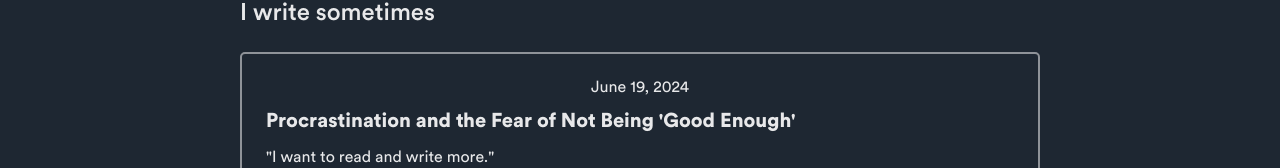
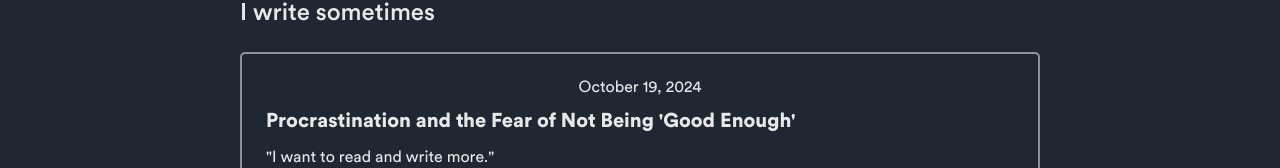
Before and after one commit to chauhanswapnil/swapnil-website, a React (Create React App) app: page / in a window 1280 px wide. Shown: the part 387-555 px from the top of the page. Built offline with nearby package versions, Linux system fonts and the light colour scheme.

Commit message:
fix date

```diff
--- a/src/blogmd/procrastination.md
+++ b/src/blogmd/procrastination.md
@@ -1,6 +1,6 @@
 # Procrastination and the Fear of Not Being 'Good Enough'
 ----
-Jun 19, 2024
+October 19, 2024
 
 > "I want to read and write more."
 
--- a/src/pages/Home/Home.jsx
+++ b/src/pages/Home/Home.jsx
@@ -33,7 +33,7 @@ export default function Home() {
         <div className="sections">
           <h2 className="headings">I write sometimes</h2>
           <BlogPreview
-            date="June 19, 2024"
+            date="October 19, 2024"
             title="Procrastination and the Fear of Not Being 'Good Enough'"
             previewText={`> "I want to read and write more."\n\nThat thought has echoed in my mind for the past two years. Yet, as you can see from my sparse blog posts, I haven’t done much of either. While I do read articles here and there, it’s far less than I should. And writing? Well, it’s been even longer since I put pen to paper—or fingers to keyboard in my case...`}
             linkText="/blog/procrastination-and-the-fear-of-not-being-good-enough"
```
